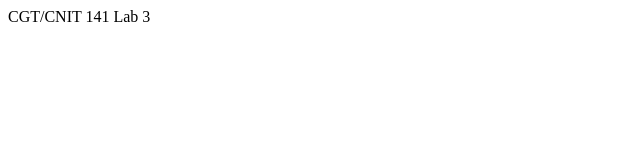
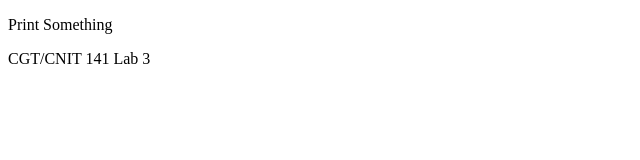
Before and after one commit to Justin13131/CGT141Final, a plain HTML site: page index.html in a window 1280 px wide. Shown: the whole page, without its empty margins (0-640 px from the left). Drawn offline with Linux system fonts and the light colour scheme.

Commit message:
Update index.html

```diff
--- a/index.html
+++ b/index.html
@@ -12,6 +12,7 @@
 	</div>
 
 	<div id="content">
+		<p>Print Something</p>
 	</div>
 
 	<div id="footer">CGT/CNIT 141 Lab 3</div>
```
